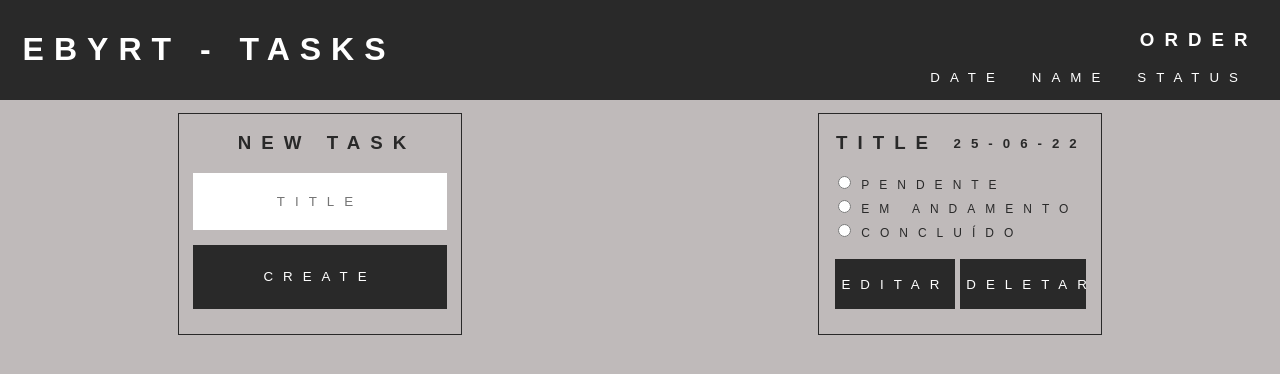
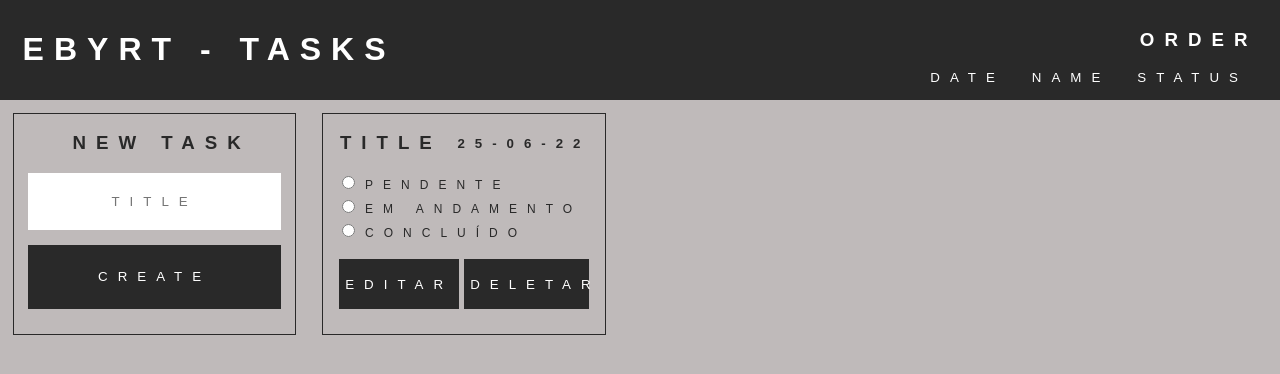
Before and after one commit to mabiiak/ebyrt-task, a React (Create React App) app: page / in a window 1280 px wide. Shown: the top 374 px of the page. Built offline with nearby package versions, Linux system fonts and the light colour scheme.

Commit message:
style: change multitasking view

```diff
--- a/src/frontend/styles/render.js
+++ b/src/frontend/styles/render.js
@@ -3,5 +3,5 @@ import styled from 'styled-components';
 export const Total = styled.div`
   display: flex;
   flex-wrap: wrap;
-  justify-content: space-around;
+  justify-content: left;
 `;
```
